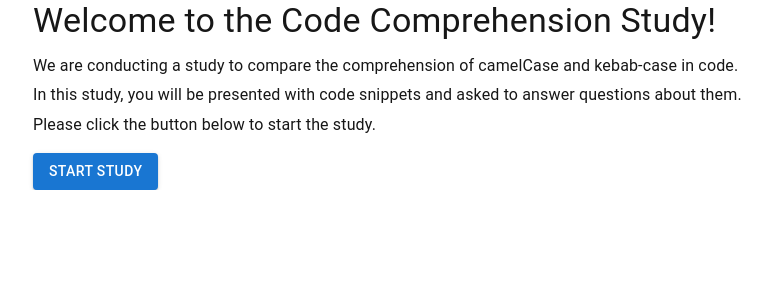
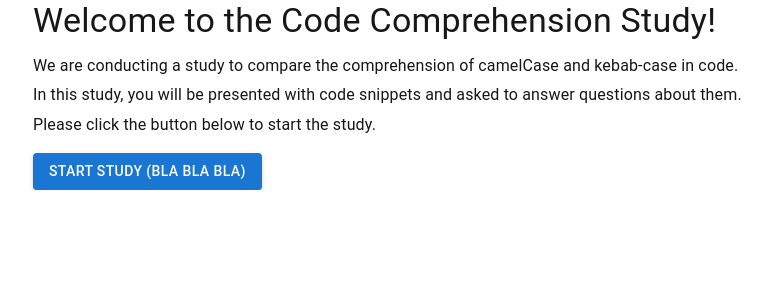
Before and after one commit to frovaaa/exp-eval-code-comprehension, a Next.js app: page / in a window 1280 px wide. Shown: the top 300 px of the page, without its empty margins (181-953 px from the left). Built offline with nearby package versions, Linux system fonts and the light colour scheme.

Commit message:
Test dummy commit

```diff
--- a/src/app/page.tsx
+++ b/src/app/page.tsx
@@ -20,7 +20,7 @@ export default function Home() {
       </Typography>
       <Box mt={2}>
         <Button variant='contained' color='primary' href='/study'>
-          Start Study
+          Start Study (BLA BLA BLA)
         </Button>
       </Box>
     </Container>
```
